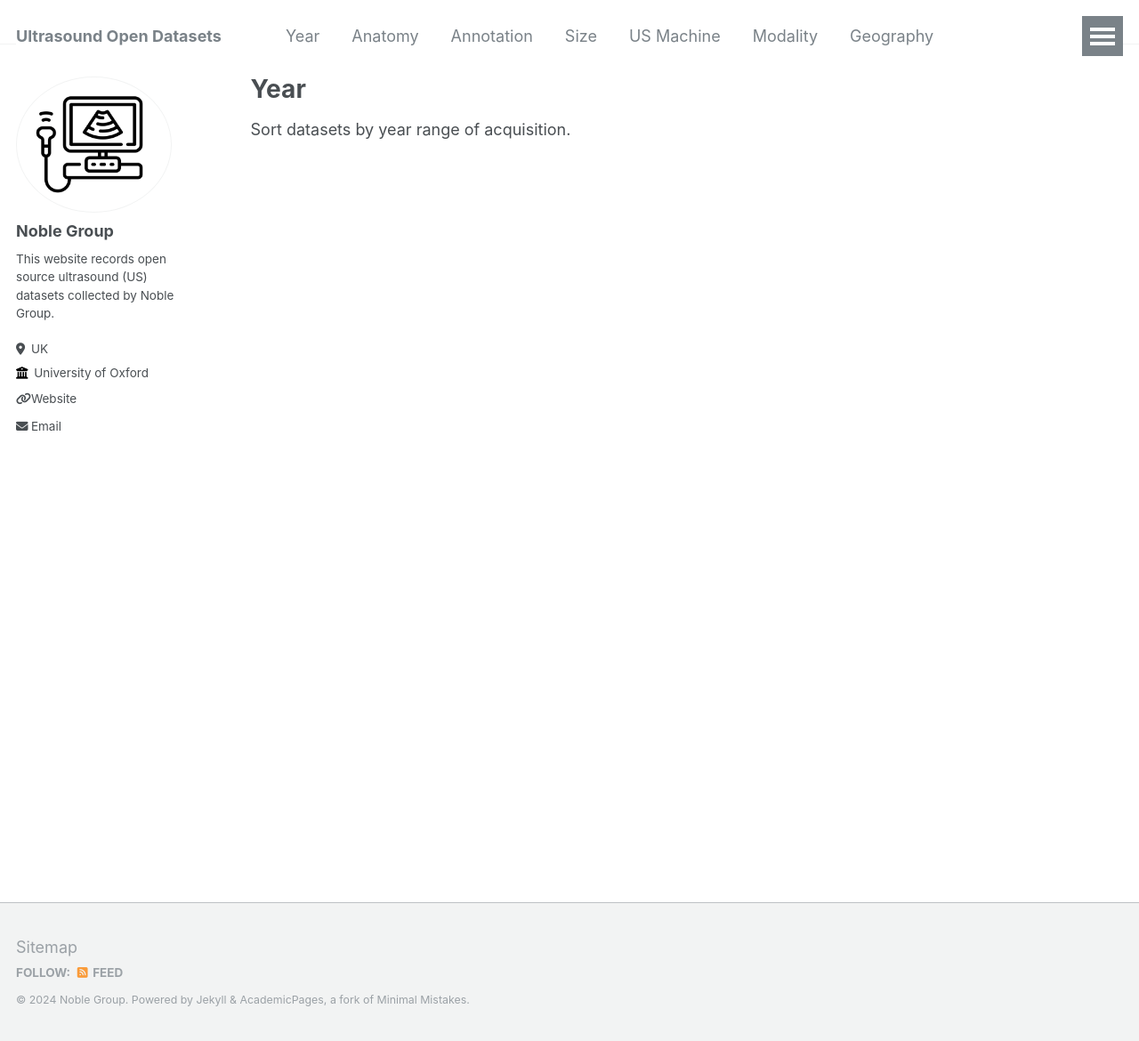
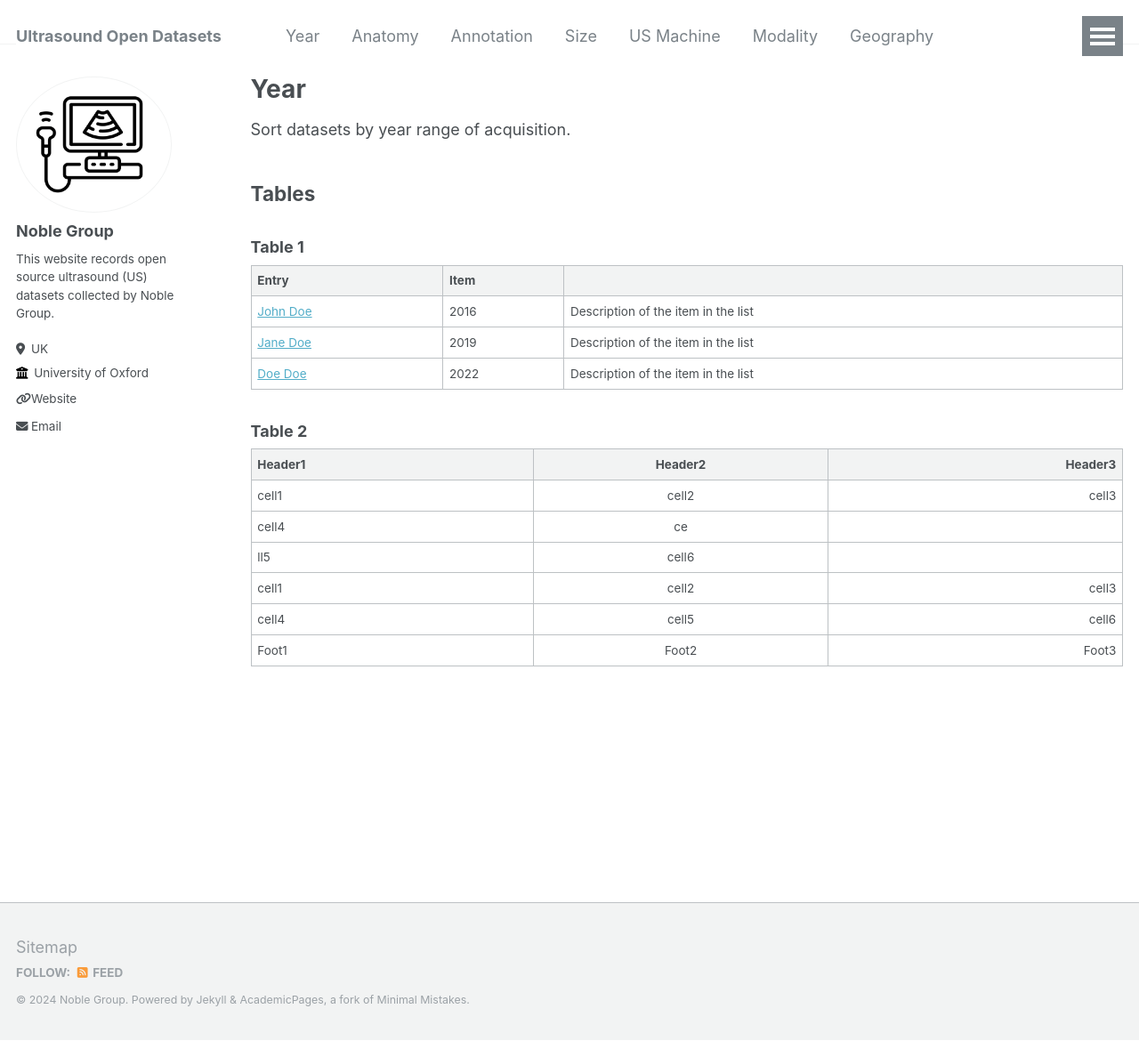
Before and after one commit to USdata-NobleGroup/USdata-NobleGroup.github.io, a Jekyll site: the page built from year.md, in a window 1280 px wide and 1170 px high. Shown: the whole window at 89% size. Built offline with Jekyll 4.4.1, drawn with Linux system fonts in a browser that asks for light colours.

Commit message:
Update year.md

```diff
--- a/year.md
+++ b/year.md
@@ -6,3 +6,26 @@ author_profile: true
 ---
 
 Sort datasets by year range of acquisition.
+
+## Tables
+
+### Table 1
+
+| Entry            | Item   |                                                              |
+| --------         | ------ | ------------------------------------------------------------ |
+| [John Doe](#)    | 2016   | Description of the item in the list                          |
+| [Jane Doe](#)    | 2019   | Description of the item in the list                          |
+| [Doe Doe](#)     | 2022   | Description of the item in the list                          |
+
+### Table 2
+
+| Header1 | Header2 | Header3 |
+|:--------|:-------:|--------:|
+| cell1   | cell2   | cell3   |
+| cell4   | ce
+ll5   | cell6   |
+|-----------------------------|
+| cell1   | cell2   | cell3   |
+| cell4   | cell5   | cell6   |
+|=============================|
+| Foot1   | Foot2   | Foot3   |
```
